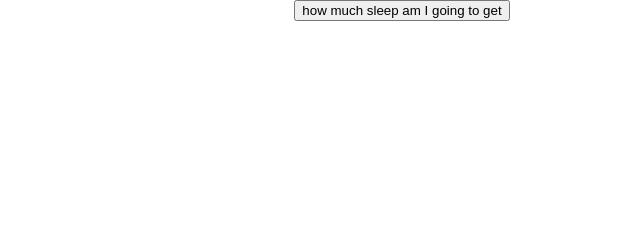
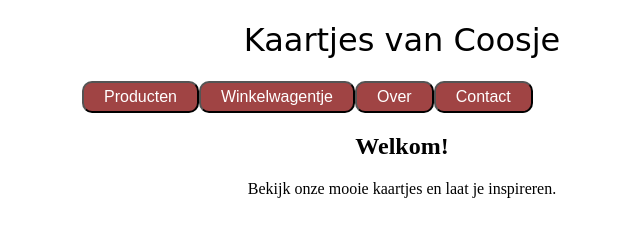
Before and after one commit to heegarthur/sleepweb, a plain HTML site: page index.html in a window 1280 px wide. Shown: the whole page, without its empty margins (238-878 px from the left). Drawn offline with Linux system fonts and the light colour scheme; a web font is replaced by a local one.

Commit message:
Update index.html

```diff
--- a/index.html
+++ b/index.html
@@ -1,19 +1,27 @@
 <!DOCTYPE html>
 <html lang="en">
-
 <head>
     <meta charset="UTF-8">
     <meta name="viewport" content="width=device-width, initial-scale=1.0">
-    <title>sleep counter</title>
-    <link href="index.css" rel="stylesheet">
+    <title>Kaartjes van Coosje</title>
+    <link rel="stylesheet" href="index.css">
+    <link rel="preconnect" href="https://fonts.googleapis.com">
+    <link rel="preconnect" href="https://fonts.gstatic.com" crossorigin>
+    <link href="https://fonts.googleapis.com/css2?family=Borel&family=Edu+NSW+ACT+Cursive:wght@400..700&family=Playwrite+AU+QLD:wght@100..400&family=Playwrite+HU:wght@100..400&family=Roboto:ital,wght@0,100..900;1,100..900&display=swap" rel="stylesheet">
 </head>
+<body>
+    <h1>Kaartjes van Coosje</h1>
 
-<body class="body">
-    <div class="menu">
-        <button type="button" onclick="document.location = 'sleepget\\main.html'">
-            how much sleep am I going to get
-        </button>
+    <nav>
+        <button href="#" onclick="event.preventDefault(); loadPage('producten')">Producten</button>
+        <button href="#" onclick="event.preventDefault(); loadPage('winkelwagentje')">Winkelwagentje</button>
+        <button href="#" onclick="event.preventDefault(); loadPage('over')">Over</button>
+        <button href="#" onclick="event.preventDefault(); loadPage('contact')">Contact</button>
+    </nav>
+    <div id="content">
+        <h2>Welkom!</h2>
+        <p>Bekijk onze mooie kaartjes en laat je inspireren.</p>
     </div>
+    <script src="index.js"></script>
 </body>
-
 </html>
```
